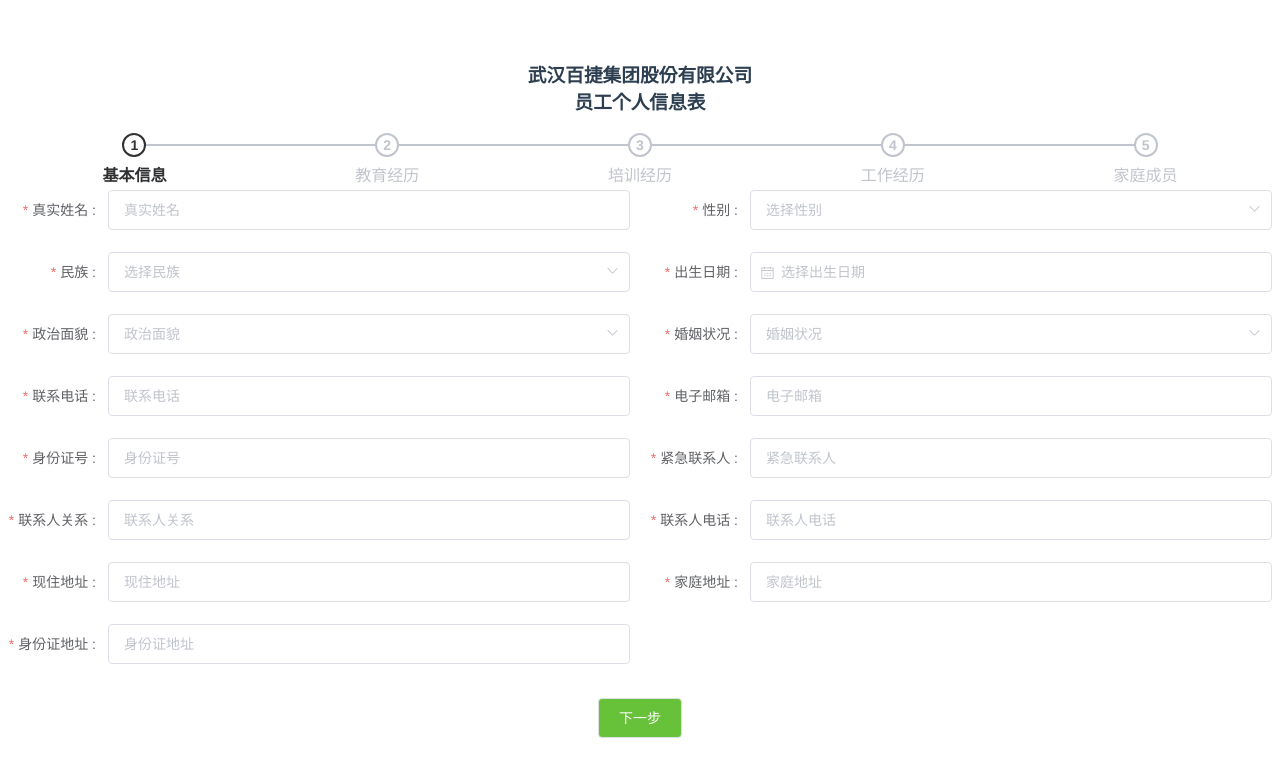
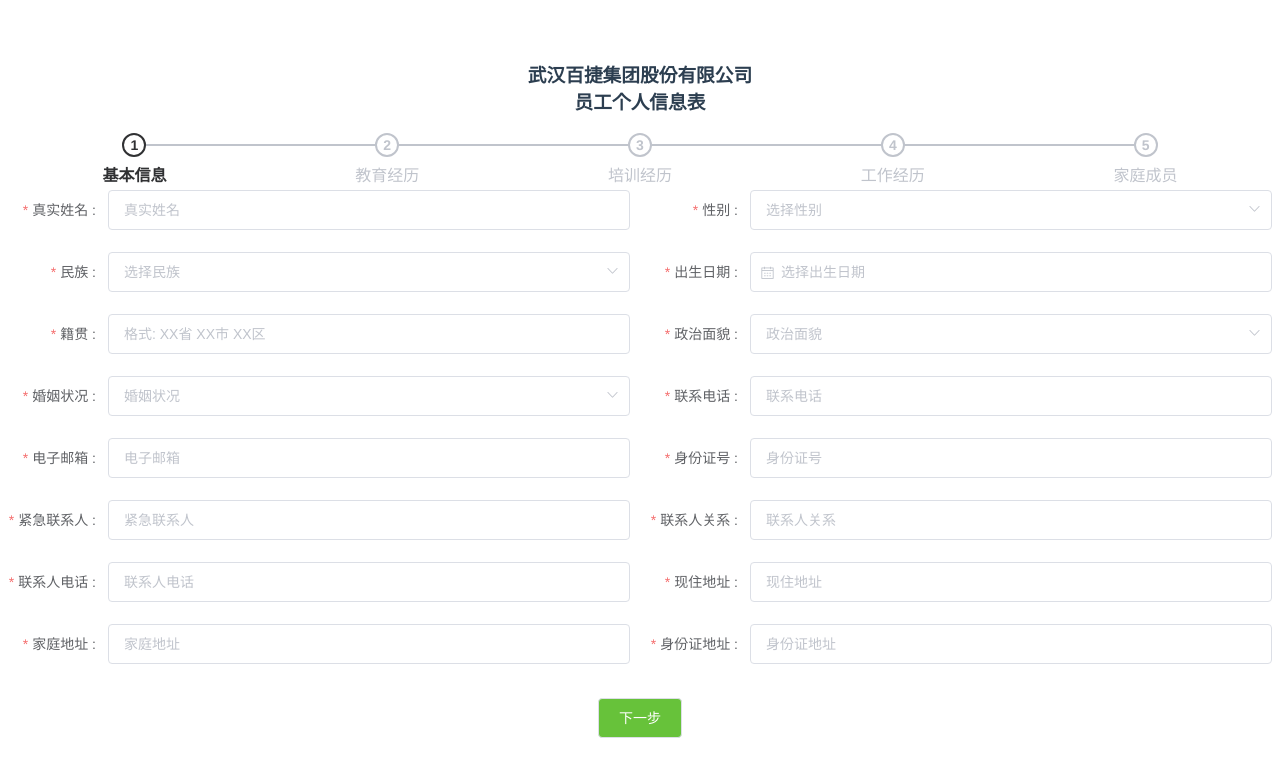
Before and after one commit to fhrl94/register, a Vue app: page /#/register in a window 1280 px wide. Before the commit this address led to /#/. Shown: the top 776 px of the page. Built offline with nearby package versions, Linux system fonts and the light colour scheme.

Commit message:
籍贯合并

```diff
--- a/src/components/register.vue
+++ b/src/components/register.vue
@@ -110,6 +110,12 @@
           </el-row>
 
           <el-row :gutter="20">
+            <!-- 籍贯 -->
+            <el-col :md="12" class="maxwidth">
+              <el-form-item label="籍贯 :" prop="ancestralHome">
+                <el-input v-model="form.ancestralHome" placeholder="格式: XX省 XX市 XX区"></el-input>
+              </el-form-item>
+            </el-col>
             <el-col :md="12" class="maxwidth">
               <el-form-item label="政治面貌 :" prop="politicalStatus">
                 <el-select v-model="form.politicalStatus" placeholder="政治面貌" style="width:100%;" filterable>
@@ -130,7 +136,9 @@
                 </el-select>
               </el-form-item>
             </el-col>
-
+          </el-row>
+
+          <el-row :gutter="20">
             <el-col :md="12" class="maxwidth">
               <el-form-item label="婚姻状况 :" prop="maritalStatus">
                 <el-select v-model="form.maritalStatus" placeholder="婚姻状况" style="width:100%;" filterable>
@@ -142,59 +150,56 @@
                 </el-select>
               </el-form-item>
             </el-col>
-          </el-row>
-
-          <el-row :gutter="20">
             <el-col :md="12" class="maxwidth">
               <el-form-item label="联系电话 :" prop="userTel">
                 <el-input v-model="form.userTel" placeholder="联系电话"></el-input>
               </el-form-item>
             </el-col>
+          </el-row>
+
+          <el-row :gutter="20">
             <el-col :md="12" class="maxwidth">
               <el-form-item label="电子邮箱 :" prop="email">
                 <el-input v-model="form.email" placeholder="电子邮箱"></el-input>
               </el-form-item>
             </el-col>
-          </el-row>
-
-          <el-row :gutter="20">
             <el-col :md="12" class="maxwidth">
               <el-form-item label="身份证号 :" prop="idCardNum">
                 <el-input v-model="form.idCardNum" placeholder="身份证号"></el-input>
               </el-form-item>
             </el-col>
+          </el-row>
+
+          <el-row :gutter="20">
             <el-col :md="12" class="maxwidth">
               <el-form-item label="紧急联系人 :" prop="emergencyContactPeople">
                 <el-input v-model="form.emergencyContactPeople " placeholder="紧急联系人"></el-input>
               </el-form-item>
             </el-col>
-          </el-row>
-
-          <el-row :gutter="20">
             <el-col :md="12" class="maxwidth">
               <el-form-item label="联系人关系 :" prop="emergencyContactRelation">
                 <el-input v-model="form.emergencyContactRelation " placeholder="联系人关系"></el-input>
               </el-form-item>
             </el-col>
+          </el-row>
+          <el-row :gutter="20">
             <el-col :md="12" class="maxwidth">
               <el-form-item label="联系人电话 :" prop="emergencyContactTel">
                 <el-input v-model="form.emergencyContactTel " placeholder="联系人电话"></el-input>
               </el-form-item>
             </el-col>
-          </el-row>
-          <el-row :gutter="20">
             <el-col :md="12" class="maxwidth">
               <el-form-item label="现住地址 :" prop="nowAddress">
                 <el-input v-model="form.nowAddress" placeholder="现住地址"></el-input>
               </el-form-item>
             </el-col>
+          </el-row>
+          <el-row :gutter="20">
             <el-col :md="12" class="maxwidth">
               <el-form-item label="家庭地址 :" prop="familyAddress">
                 <el-input v-model="form.familyAddress" placeholder="家庭地址"></el-input>
               </el-form-item>
             </el-col>
-          </el-row>
-          <el-row :gutter="20">
             <el-col :md="12" class="maxwidth">
               <el-form-item label="身份证地址 :" prop="IDCardAddress">
                 <el-input v-model="form.IDCardAddress" placeholder="身份证地址"></el-input>
@@ -894,6 +899,9 @@
             message: '请选择出性别',
             trigger: ['blur', 'change']
           }
+        ],
+        ancestralHome:[
+           { required: true, message: '请输入出籍贯', trigger: 'blur' }
         ],
         userBirthDate: [
           { required: true, message: '请输入出生日', trigger: 'blur' }
@@ -1217,6 +1225,7 @@
         'nationality',
         'userBirthDate', //出生日
         'entryDate',
+        'ancestralHome',
         'politicalStatus',
         'maritalStatus',
         'email',
```
